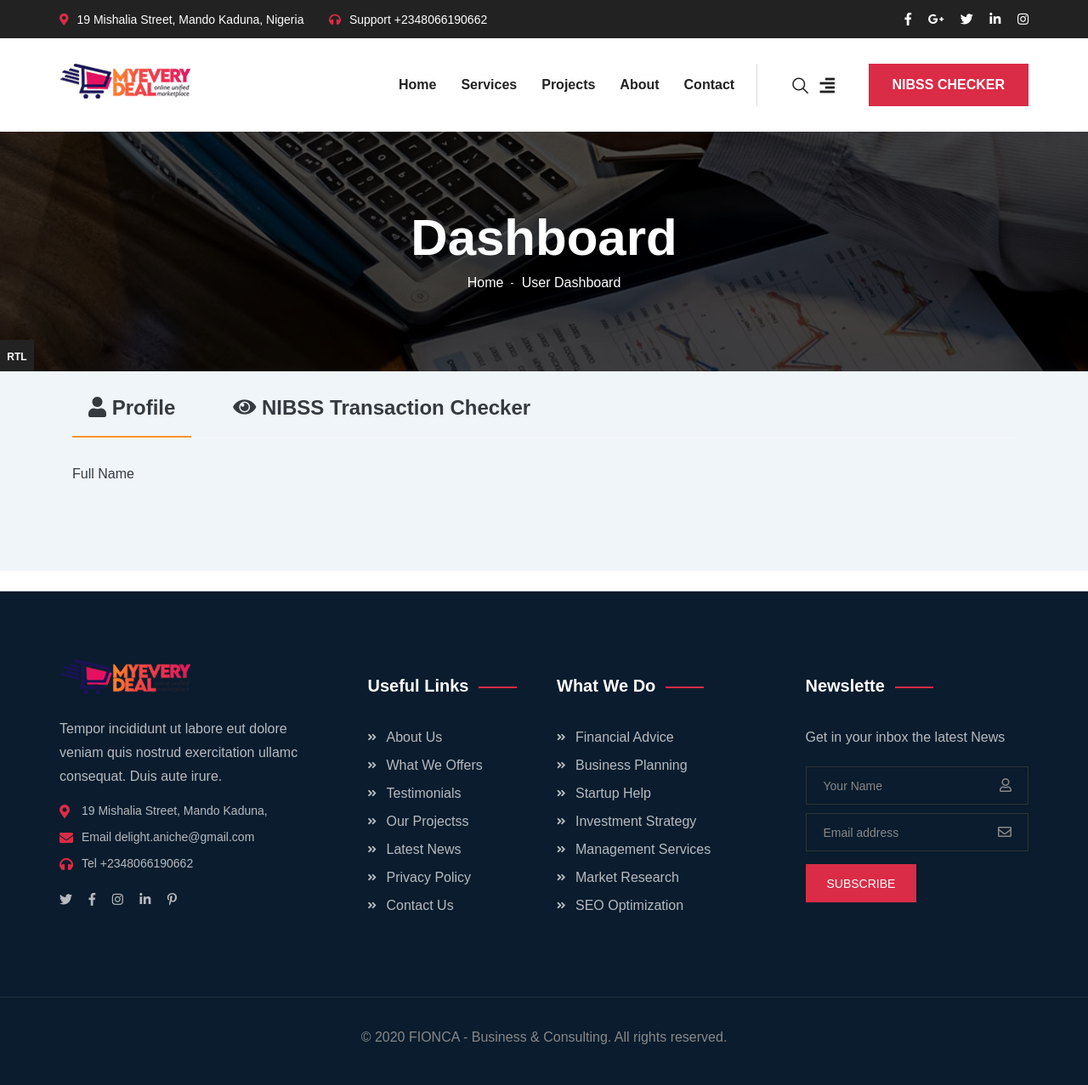
After one commit to MyEveryDeal/dealradical-company-profile, a PHP site: page /dashboard.php in a window 1280 px wide. The commit adds this page. Shown: the whole page at 85% size. Run offline with PHP 8.4, Linux system fonts and the light colour scheme.

Commit message:
new update

```diff
--- /dev/null
+++ b/auth/logout.php
@@ -0,0 +1,5 @@
+<?php
+session_start();
+if(isset($_SESSION['auth']))
+    unset($_SESSION['auth']);
+header('Location: ../index.php');
--- /dev/null
+++ b/components/page-title.php
@@ -0,0 +1,14 @@
+
+<?php if (!str_ends_with($_SERVER['REQUEST_URI'], 'index.php')) {?>
+        <section class="page-title centred" style="background-image: url(assets/images/background/page-title-2.jpg);">
+            <div class="auto-container">
+                <div class="content-box clearfix">
+                    <h1><?php echo $_SESSION['page-title-content-box']?? 'DealRadicals'?> </h1>
+                    <ul class="bread-crumb clearfix">
+                        <li><a href="index.php">Home</a></li>
+                        <?php echo $_SESSION['page-title-bread-crumb']?? ''?>
+                    </ul>
+                </div>
+            </div>
+        </section>
+    <?php } ?>
--- /dev/null
+++ b/dashboard.php
@@ -0,0 +1,41 @@
+<?php
+
+   @include_once("header.php");
+   $_SESSION['page-title-content-box'] = 'Dashboard';
+   $_SESSION['page-title-bread-crumb'] = "<li>User Dashboard</li>";
+   @include_once('components/page-title.php');
+
+?>
+ <section class="policy-section bg-color-1 pt-2 mb-4" style="z-index:9999;">
+        <div class="auto-container">
+            <div class="col-xl-12 col-lg-12 col-md-12 inner-column">
+                <div id="content_block_six">
+                    <div class="content-box">
+                        <div class="tabs-box">
+                            <div class="tab-btn-box">
+                                <ul class="tab-btns tab-buttons clearfix">
+                                    <li class="tab-btn active-btn  text-dark" data-tab="#tab-profile"> <i class="fas fa-user"></i> Profile</li>
+
+                                    <li class="tab-btn text-dark" data-tab="#tab-nibbs-checker"><i class="fas fa-eye"></i> NIBSS Transaction Checker</li>
+                                </ul>
+                            </div>
+                            <div class="tabs-content">
+                                <div class="tab active-tab" id="tab-profile">
+                                    <p class="text-dark"><?php echo $auth_user['name']?? "Full Name" ?></p>
+                                </div>
+                                <div class="tab " id="tab-nibbs-checker">
+                                    <div class="content-inner">
+                                        <p class="text-dark">Leveraging NIBSS to validate lagging transactions at a click or call us on <a href="tel:2347017518376" >2347017518376</a></p>
+                                        <?php @include_once('forms/transaction-query-form.php')  ;   ?>
+                                    </div>
+                                </div>
+                            </div>
+                        </div>
+                    </div>
+                </div>
+            </div>
+        </div>
+    </section>
+<?php
+@include_once("footer.php");
+?>
--- a/footer.php
+++ b/footer.php
@@ -208,3 +208,13 @@
 <!-- Mirrored from azim.commonsupport.com/Fionca/index.php by HTTrack Website Copier/3.x [XR&CO'2014], Wed, 01 Feb 2023 18:18:11 GMT -->
 
 </html>
+
+<?php
+ if(isset($_SESSION['errors']))
+    unset($_SESSION['errors']);
+
+if(isset($_SESSION['message']))
+    unset($_SESSION['message']);
+
+if(isset($_SESSION['success']))
+    unset($_SESSION['success']);
--- a/header.php
+++ b/header.php
@@ -1,11 +1,8 @@
 <?php
-// when installed via composer
 ini_set('display_errors', true);
 session_start();
-$_SESSION['auth'] = [
-    'name' => 'Edward Muhammed',
-    'email' => 'edwardm@email.domain',
-];
+
+
 $auth_user = $_SESSION['auth']?? null;
 
 // require_once __DIR__ .'/vendor/autoload.php';
@@ -24,7 +21,7 @@ $auth_user = $_SESSION['auth']?? null;
 <!DOCTYPE html>
 <html lang="en">
 
-<!-- Mirrored from azim.commonsupport.com/Fionca/index.html by HTTrack Website Copier/3.x [XR&CO'2014], Wed, 01 Feb 2023 18:16:11 GMT -->
+<!-- Mirrored from azim.commonsupport.com/Fionca/index.php by HTTrack Website Copier/3.x [XR&CO'2014], Wed, 01 Feb 2023 18:16:11 GMT -->
 
 <head>
     <meta charset="utf-8">
@@ -36,9 +33,6 @@ $auth_user = $_SESSION['auth']?? null;
     <!-- Fav Icon -->
     <link rel="icon" href="assets/images/favicon.ico" type="image/x-icon">
 
-    <!-- Google Fonts -->
-    <link href="../../fonts.googleapis.com/css9233.css?family=Arimo:400,400i,700,700i&amp;display=swap"
-        rel="stylesheet">
 
     <!-- Stylesheets -->
     <link href="assets/css/font-awesome-all.css" rel="stylesheet">
@@ -81,7 +75,7 @@ $auth_user = $_SESSION['auth']?? null;
     <div class="popup-inner">
         <div class="overlay-layer"></div>
         <div class="search-form">
-            <form method="post" action="https://azim.commonsupport.com/Fionca/index.html">
+            <form method="post" action="https://azim.commonsupport.com/Fionca/index.php">
                 <div class="form-group">
                     <fieldset>
                         <input type="search" class="form-control" name="search-input" value="" placeholder="Search Here" required >
@@ -91,11 +85,11 @@ $auth_user = $_SESSION['auth']?? null;
             </form>
             <h3>Recent Search Keywords</h3>
             <ul class="recent-searches">
-                <li><a href="index.html">Finance</a></li>
-                <li><a href="index.html">Idea</a></li>
-                <li><a href="index.html">Service</a></li>
-                <li><a href="index.html">Growth</a></li>
-                <li><a href="index.html">Plan</a></li>
+                <li><a href="index.php">Finance</a></li>
+                <li><a href="index.php">Idea</a></li>
+                <li><a href="index.php">Service</a></li>
+                <li><a href="index.php">Growth</a></li>
+                <li><a href="index.php">Plan</a></li>
             </ul>
         </div>
     </div>
@@ -112,11 +106,11 @@ $auth_user = $_SESSION['auth']?? null;
                     </ul>
                     <div class="top-right pull-right">
                         <ul class="social-links clearfix">
-                            <li><a href="index.html"><i class="fab fa-facebook-f"></i></a></li>
-                            <li><a href="index.html"><i class="fab fa-google-plus-g"></i></a></li>
-                            <li><a href="index.html"><i class="fab fa-twitter"></i></a></li>
-                            <li><a href="index.html"><i class="fab fa-linkedin-in"></i></a></li>
-                            <li><a href="index.html"><i class="fab fa-instagram"></i></a></li>
+                            <li><a href="index.php"><i class="fab fa-facebook-f"></i></a></li>
+                            <li><a href="index.php"><i class="fab fa-google-plus-g"></i></a></li>
+                            <li><a href="index.php"><i class="fab fa-twitter"></i></a></li>
+                            <li><a href="index.php"><i class="fab fa-linkedin-in"></i></a></li>
+                            <li><a href="index.php"><i class="fab fa-instagram"></i></a></li>
                         </ul>
                     </div>
                 </div>
@@ -142,15 +136,15 @@ $auth_user = $_SESSION['auth']?? null;
                                 <ul class="navigation clearfix">
                                     <li class="<?php echo str_ends_with($_SERVER['REQUEST_URI'], 'index.php') ?  'current': '' ; ?> "><a href="index.php">Home</a>
                                         <ul>
-                                            <li><a href="index.html">Home Page One</a></li>
+                                            <li><a href="index.php">Home Page One</a></li>
                                             <li><a href="index-2.html">Home Page Two</a></li>
                                             <li><a href="index-3.html">Home Page Three</a></li>
                                             <li><a href="index-4.html">Home Page Four</a></li>
                                             <li><a href="index-5.html">Home Page Five</a></li>
                                             <li><a href="index-onepage.html">Home OnePage</a></li>
-                                            <li class="dropdown"><a href="index.html">Header Style</a>
+                                            <li class="dropdown"><a href="index.php">Header Style</a>
                                                 <ul>
-                                                    <li><a href="index.html">Header Style One</a></li>
+                                                    <li><a href="index.php">Header Style One</a></li>
                                                     <li><a href="index-2.html">Header Style Two</a></li>
                                                     <li><a href="index-3.html">Header Style Three</a></li>
                                                     <li><a href="index-4.html">Header Style Four</a></li>
@@ -169,12 +163,15 @@ $auth_user = $_SESSION['auth']?? null;
                                     </li>
                                     <li class="<?php echo str_ends_with($_SERVER['REQUEST_URI'], 'projects.php') ?  'current': '' ; ?>"><a href="projects.php">Projects</a></li>
                                     <li class="<?php echo str_ends_with($_SERVER['REQUEST_URI'], 'about.php') ?  'current': '' ; ?>"><a href="about.php">About</a></li>
+                                    <li class="<?php echo str_contains($_SERVER['REQUEST_URI'], 'contact.php') ?  'current': '' ; ?> "><a href="contact.php">Contact</a></li>
 
                                     <?php if (!is_null($auth_user)){?>
                                         <li class="dropdown <?php echo str_contains($_SERVER['REQUEST_URI'], 'service-') ?  'current': '' ; ?> ">
-                                            <a href="#"><?php echo $auth_user['name']?? "Account" ?></a>
+                                            <a href="#"> <i class="fas fa-user"></i> <?php echo $auth_user['name']?? "Account" ?></a>
                                             <ul>
-                                                <li  ><a href="logout.php">Logout</a></li>
+                                                <li><a href="dashboard.php">Dashboard</a></li>
+
+                                                <li><a href="auth/logout.php">Logout</a></li>
                                             </ul>
                                         </li>
                                         <!-- <li class="dropdown"><a href="#"></a>
@@ -192,7 +189,6 @@ $auth_user = $_SESSION['auth']?? null;
                                             </div>
                                         </li> -->
                                     <?php } ?>
-                                    <li class="<?php echo str_contains($_SERVER['REQUEST_URI'], 'contact.php') ?  'current': '' ; ?> "><a href="contact.php">Contact</a></li>
                                 </ul>
                             </div>
                         </nav>
@@ -217,7 +213,7 @@ $auth_user = $_SESSION['auth']?? null;
         <div class="auto-container">
             <div class="outer-box clearfix">
                 <div class="logo-box pull-left">
-                    <figure class="logo"><a href="index.html"><img
+                    <figure class="logo"><a href="index.php"><img
                                 src="assets/images/logo-myeverydeal.png"
                                 alt=""></a>
                     </figure>
@@ -239,7 +235,7 @@ $auth_user = $_SESSION['auth']?? null;
         <div class="close-btn"><i class="fas fa-times"></i></div>
 
         <nav class="menu-box">
-            <div class="nav-logo"><a href="index.html"><img src="assets/images/mobile-logo.png" alt="" title=""></a>
+            <div class="nav-logo"><a href="index.php"><img src="assets/images/mobile-logo.png" alt="" title=""></a>
             </div>
             <div class="menu-outer"><!--Here Menu Will Come Automatically Via Javascript / Same Menu as in Header-->
             </div>
@@ -253,12 +249,27 @@ $auth_user = $_SESSION['auth']?? null;
             </div>
             <div class="social-links">
                 <ul class="clearfix">
-                    <li><a href="index.html"><span class="fab fa-twitter"></span></a></li>
-                    <li><a href="index.html"><span class="fab fa-facebook-square"></span></a></li>
-                    <li><a href="index.html"><span class="fab fa-pinterest-p"></span></a></li>
-                    <li><a href="index.html"><span class="fab fa-instagram"></span></a></li>
-                    <li><a href="index.html"><span class="fab fa-youtube"></span></a></li>
+                    <li><a href="index.php"><span class="fab fa-twitter"></span></a></li>
+                    <li><a href="index.php"><span class="fab fa-facebook-square"></span></a></li>
+                    <li><a href="index.php"><span class="fab fa-pinterest-p"></span></a></li>
+                    <li><a href="index.php"><span class="fab fa-instagram"></span></a></li>
+                    <li><a href="index.php"><span class="fab fa-youtube"></span></a></li>
                 </ul>
             </div>
         </nav>
     </div><!-- End Mobile Menu -->
+
+
+    <?php if(isset($_SESSION['errors'])) {?>
+        <div class="alert alert-danger alert-dismissible fade show mt-2 mb-0" role="alert">
+            <strong>Form error!</strong> You should check in on some of those fields below.
+            <ul>
+                <?php foreach($_SESSION['errors'] as $key=>$error)  { ?>
+                    <li><?php echo $error ?></li>
+                <?php } ?>
+            </ul>
+            <button type="button" class="close" data-dismiss="alert" aria-label="Close">
+                <span aria-hidden="true">&times;</span>
+            </button>
+        </div>
+    <?php } ?>
```
Also changed, not shown: about.php (+5 -20 lines), auth/login.php (added, +35 -0 lines), contact.php (+6 -17 lines), forms/login-form.php (+5 -4 lines), projects.php (+4 -16 lines), service-myeverydeal.php (+4 -17 lines), service-supbuyers.php (+4 -16 lines), service-zigaya.php (+3 -15 lines), transaction-query.php (+7 -13 lines).
